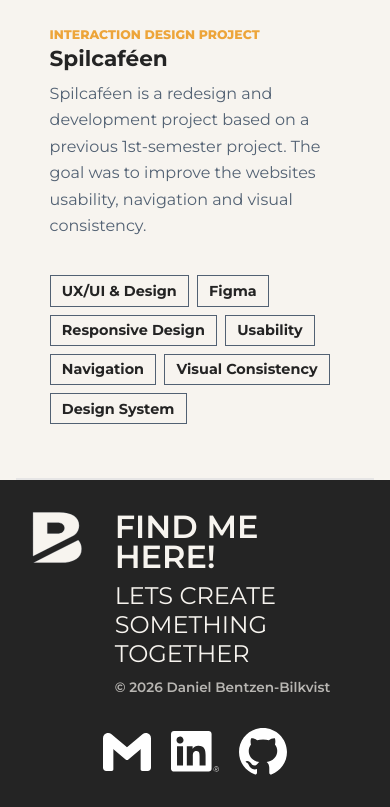
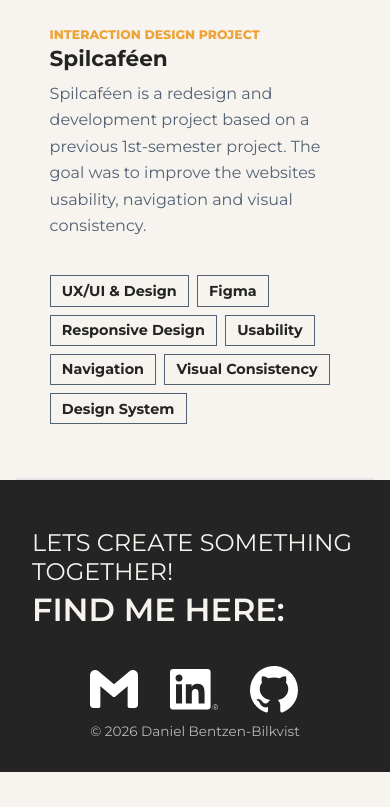
Before and after one commit to danielbilkvist/danielbilkvist.github.io, a React (Vite) app: page / in a window 390 px wide. Shown: the part 1572-2379 px from the top of the page. After the commit the page ends 2344 px from the top, so only its background shows below. Built offline with nearby package versions, Linux system fonts and the light colour scheme; a web font is replaced by a local one.

Commit message:
Grid changes

```diff
--- a/src/components/AboutGrid.module.css
+++ b/src/components/AboutGrid.module.css
@@ -2,6 +2,9 @@
   display: grid;
   grid-template-columns: repeat(3, 1fr);
   width: 100%;
+  gap: 1rem;
+  margin-top: 1rem;
+  margin-bottom: 1rem;
 }
 
 .card {
--- a/src/components/Footer.jsx
+++ b/src/components/Footer.jsx
@@ -12,14 +12,12 @@ function Footer() {
           />
         </div>
         <div className={styles.title}>
-        <h1 className={styles.titleHeading}>FIND ME HERE!</h1>
-        <h3 className={styles.titleSub}>LETS CREATE SOMETHING TOGETHER</h3>
-        <span className={styles.copyright}>
-          &copy; 2026 Daniel Bentzen-Bilkvist
-        </span>
+          <h3 className={styles.titleSub}>LETS CREATE SOMETHING TOGETHER!</h3>
+          <h1 className={styles.titleHeading}>FIND ME HERE:</h1>
         </div>
       </div>
 
+      <div>
         <nav className={styles.links} aria-label="Contact links">
           <a href="mailto:danielbilkvist@gmail.com">
             <img
@@ -51,6 +49,10 @@ function Footer() {
             />
           </a>
         </nav>
+        <span className={styles.copyright}>
+          &copy; 2026 Daniel Bentzen-Bilkvist
+        </span>
+      </div>
     </footer>
   );
 }
--- a/src/components/Footer.module.css
+++ b/src/components/Footer.module.css
@@ -11,7 +11,7 @@
 .contact {
   display: flex;
   flex-direction: row;
-  align-items: left;
+  align-items: center;
   gap: 2rem;
 }
 
@@ -41,7 +41,9 @@
 .links {
   display: flex;
   align-items: center;
-  gap: 1rem;
+  gap: 2rem;
+  width: 100%;
+  margin-bottom: 0.5rem;
 }
 
 .links img {
@@ -83,12 +85,21 @@
     padding: 2rem;
   }
 
+  .contact {
+    flex-direction: column;
+    gap: 1rem;
+  }
+
   .brand {
     gap: 0.75rem;
     text-align: center;
   }
 
+  .brand img {
+    display: none;
+  }
+
   .links {
-    gap: 1.25rem;
+    gap: 2rem;
   }
 }
```
Lines whose indentation alone changed are shown as unchanged.
